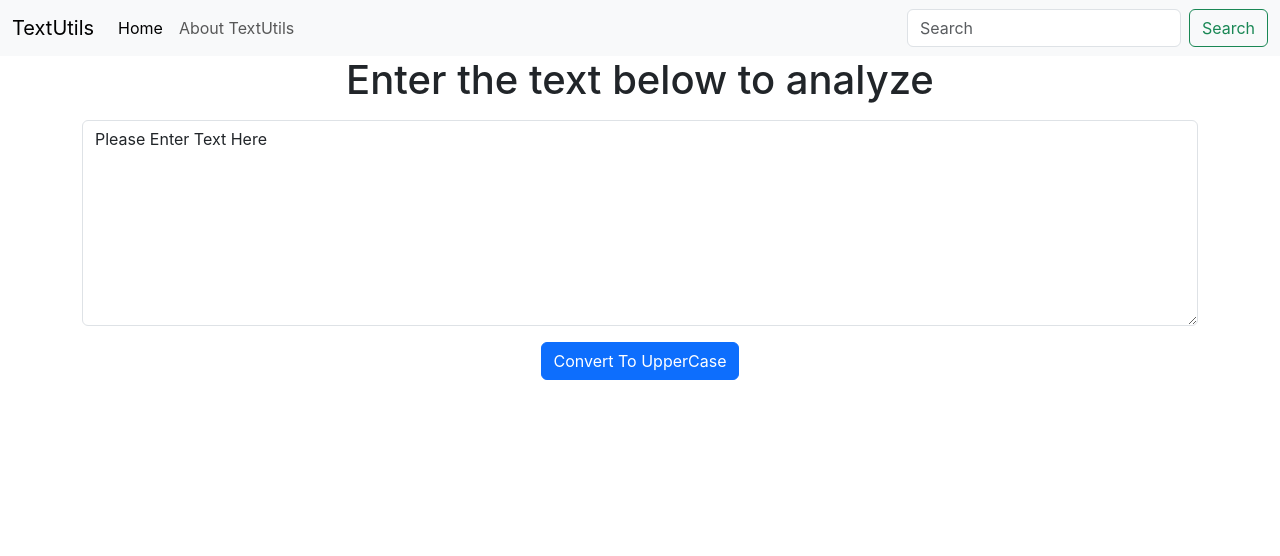
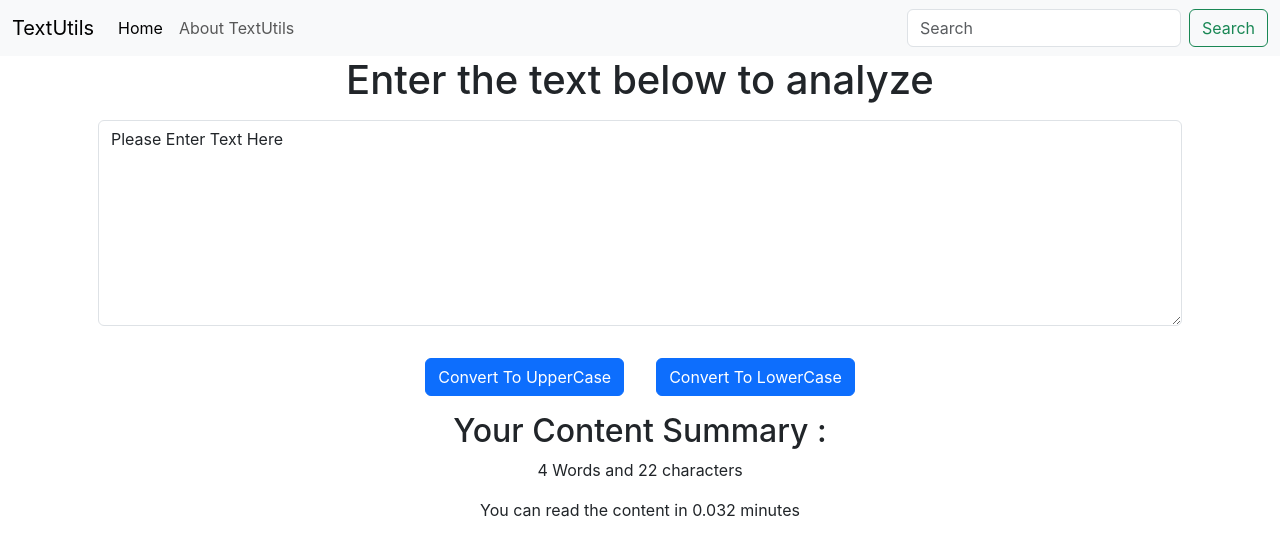
Before and after one commit to pratyushvatsalshukla/textUtils, a React (Create React App) app in the folder text-utils/: page / in a window 1280 px wide. Shown: the top 556 px of the page. Built offline with nearby package versions, Linux system fonts and the light colour scheme.

Commit message:
Added more logic, gave toLowerCase Function and time to read a content

```diff
--- a/text-utils/src/TextForm.js
+++ b/text-utils/src/TextForm.js
@@ -4,16 +4,21 @@ import { useState } from "react";
 const TextForm = (props) => {
   const [text, setText] = useState("Please Enter Text Here");
   const handleToUpperCase = () => {
-    setText(text.toUpperCase())
-  }
+    setText(text.toUpperCase());
+  };
+
+  const handleToLowerCase = () => {
+    setText(text.toLowerCase());
+  };
 
   const handleOnChange = (event) => {
-    setText(event.target.value)
-  }
+    setText(event.target.value);
+  };
   return (
+    <>
       <div className="container ">
         <h1>{props.heading}</h1>
-      <div className="my-3  ">
+        <div className="my-3 mx-3">
           <textarea
             className="form-control"
             value={text}
@@ -21,8 +26,21 @@ const TextForm = (props) => {
             rows="8"
           ></textarea>
         </div>
-      <button className="btn btn-primary" onClick={handleToUpperCase}>Convert To UpperCase</button>
+        <button className="btn btn-primary my-3 mx-3" onClick={handleToUpperCase}>
+          Convert To UpperCase
+        </button>
+        <button className="btn btn-primary my-3 mx-3" onClick={handleToLowerCase}>
+          Convert To LowerCase
+        </button>
       </div>
+      <div className="container">
+        <h2>
+            Your Content Summary :
+        </h2>
+        <p>{text.split(' ').length} Words and {text.length} characters </p>
+        <p>You can read the content in {text.split(' ').length*0.008 } minutes</p>
+      </div>
+    </>
   );
 };
 
```
Lines whose indentation alone changed are shown as unchanged.
